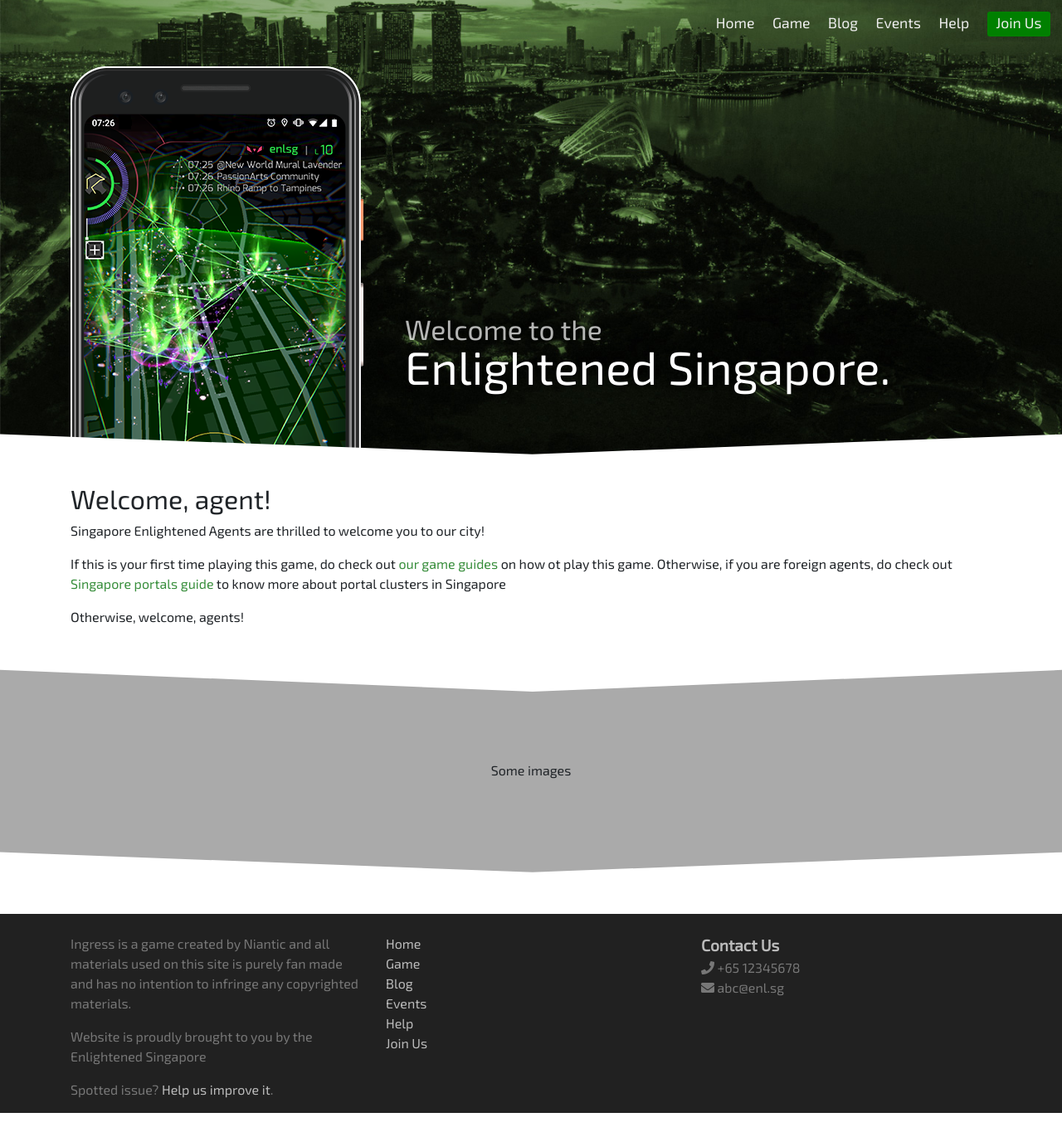
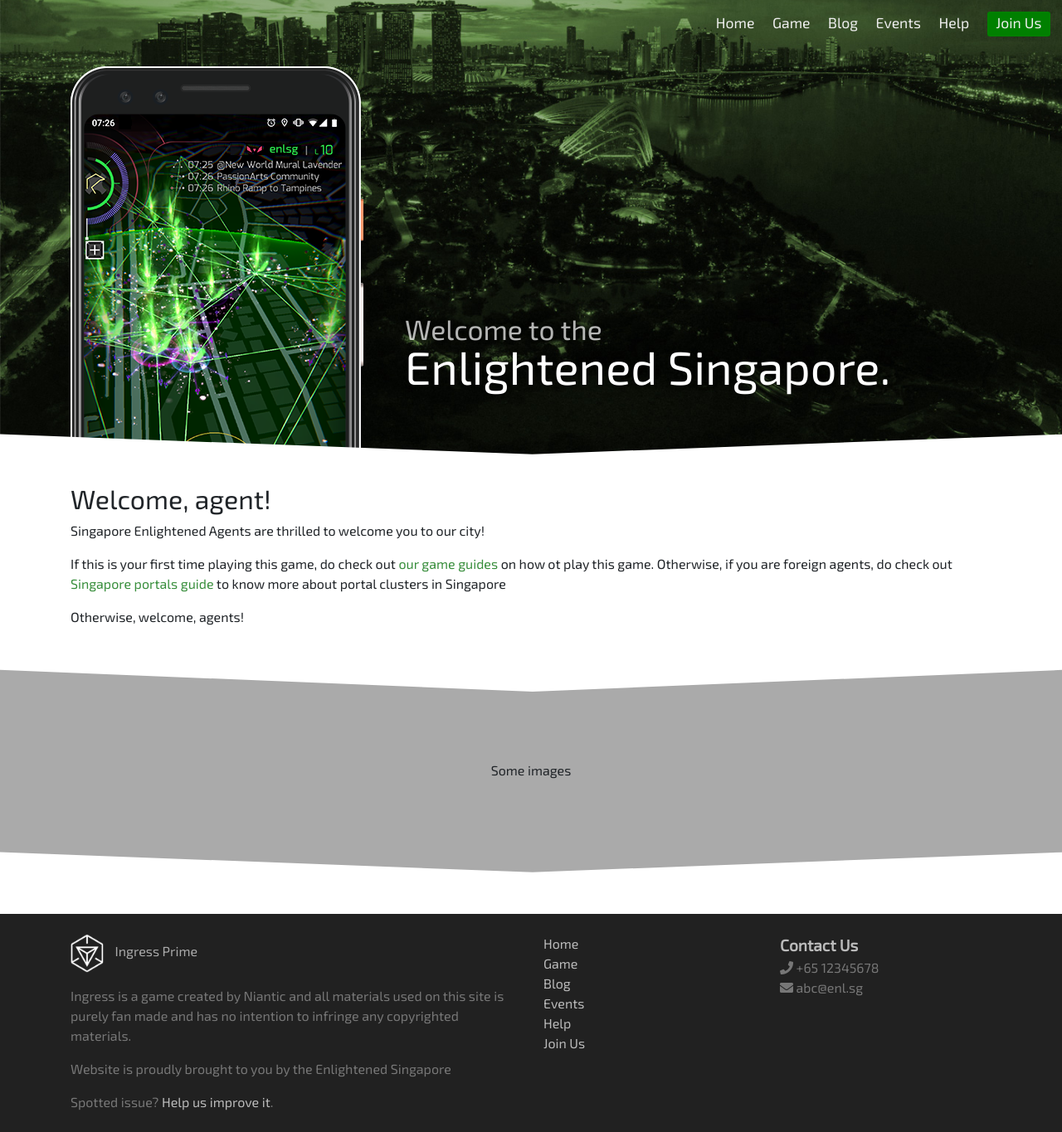
Before and after one commit to enlsg/enlsg.github.io, a Jekyll site: the page built from demo.html, in a window 1280 px wide and 1365 px high. Shown: the whole window at 83% size. Built offline with Jekyll 4.4.1, drawn with Linux system fonts in a browser that asks for light colours; nearby versions of some CDN libraries.

Commit message:
minor footer style update

```diff
--- a/_sass/modern/main.scss
+++ b/_sass/modern/main.scss
@@ -157,6 +157,13 @@
 
   background: #212121;
   color: #777;
+
+  .logo {
+    color: #aaa;
+    img {
+      margin-right: 10px;
+    }
+  }
   a {
     color: #bbb;
     text-decoration: none;
--- a/demo.html
+++ b/demo.html
@@ -47,10 +47,11 @@
   Some images
 </div>
 
-<div class="footer pt-2 pt-sm-4 pt-sm-4">
+<div class="footer pt-3 pb-2 pt-sm-4 pt-sm-4">
   <div class="container">
     <div class="row">
-      <div class="col-12 col-sm-4 mb-3 mb-sm-0">
+      <div class="col-12 col-sm-6 mb-3 mb-sm-0">
+        <p class="logo"><img src="/assets/images/ingress-logo.png" width="40px" /> Ingress Prime<p>
         <p>Ingress is a game created by Niantic and all materials
           used on this site is purely fan made and has no intention
         to infringe any copyrighted materials.</p>
@@ -58,7 +59,7 @@
         <p>Spotted issue? <a href="#">Help us improve it</a>.</p>
       </div>
 
-      <div class="col-12 col-sm-4 mb-3 mb-sm-0">
+      <div class="col-12 col-sm-3 mb-3 mb-sm-0">
         <ul class="site-navigation">
           <li><a href="demo.html">Home</a></li>
           <li><a href="#">Game</a></li>
@@ -69,7 +70,7 @@
         </ul>
       </div>
 
-      <div class="col-12 col-sm-4">
+      <div class="col-12 col-sm-3">
         <div class="heading">Contact Us</div>
         <ul class="contact-us">
           <li><i class="fas fa-phone"></i> +65 12345678</li>
```
